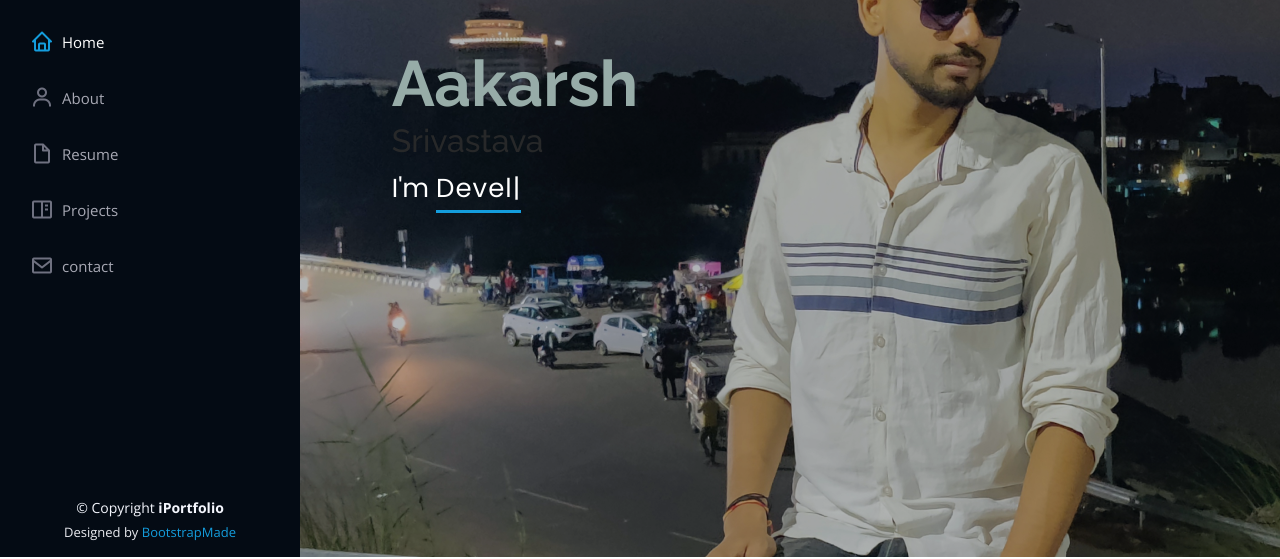
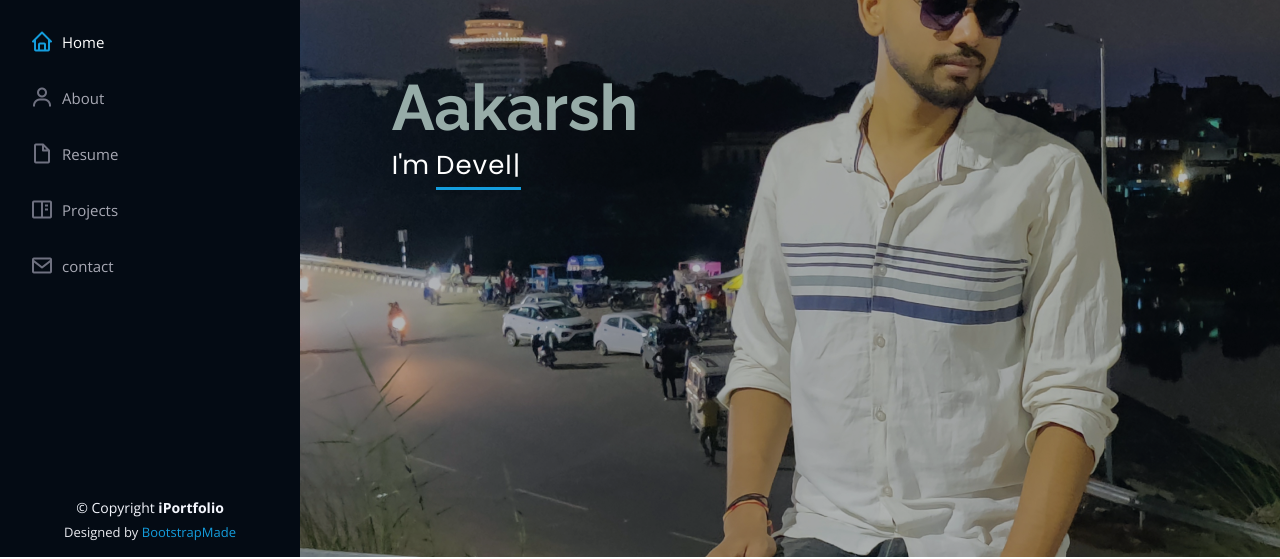
Before and after one commit to Aakarshk25/Dream_3, a plain HTML site: page index.html in a window 1280 px wide. Shown: the part 243-802 px from the top of the page. Drawn offline with nearby package versions, Linux system fonts and the light colour scheme.

Commit message:
Update index.html

```diff
--- a/index.html
+++ b/index.html
@@ -73,7 +73,6 @@
   <section id="hero" class="d-flex flex-column justify-content-center align-items-center">
     <div class="hero-container" data-aos="fade-in">
       <h1>Aakarsh </h1>
-      <h2>Srivastava</h2>
       <p>I'm <span class="typed" data-typed-items="Designer, Developer, Freelancer, Hero"></span></p>
     </div>
   </section><!-- End Hero -->
```
